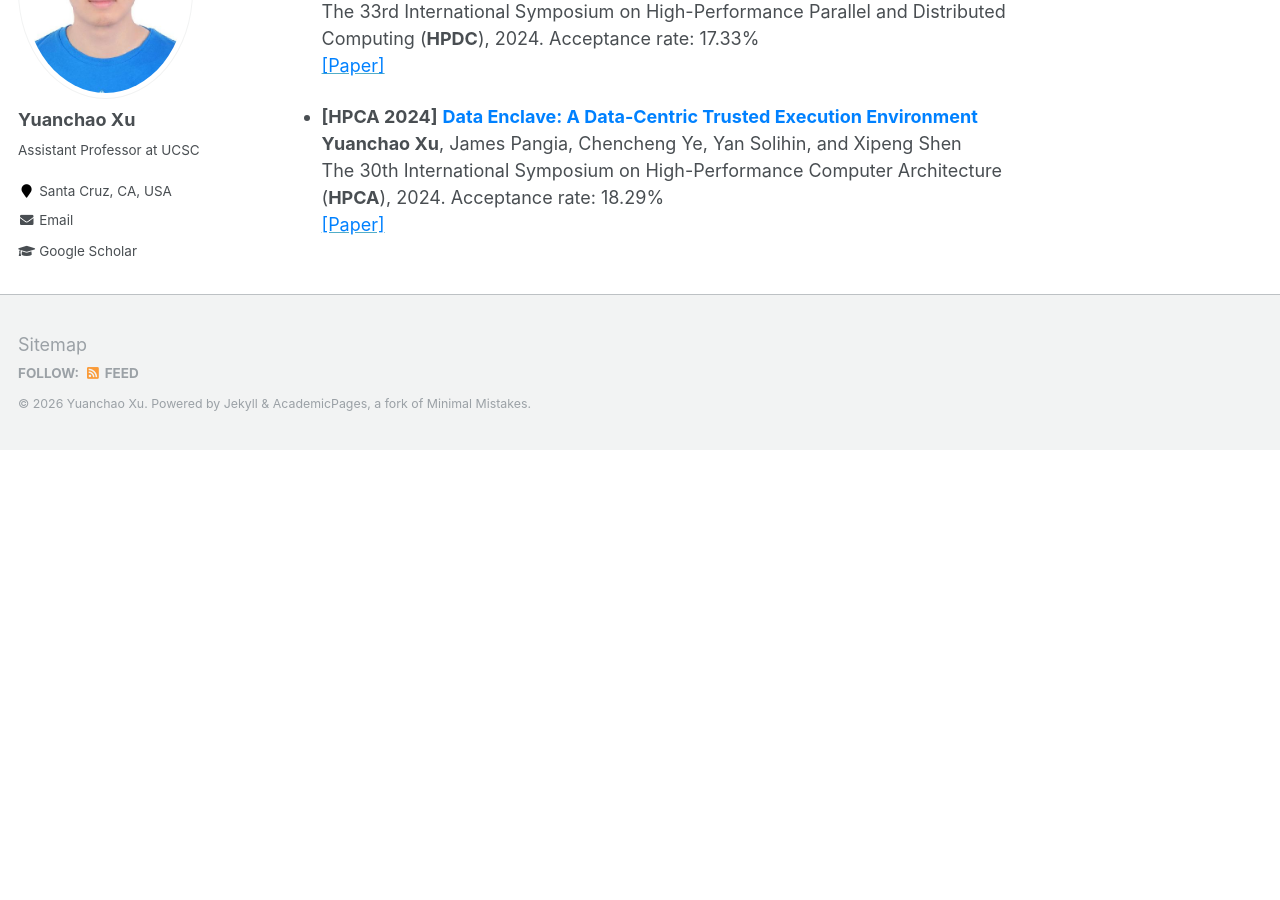
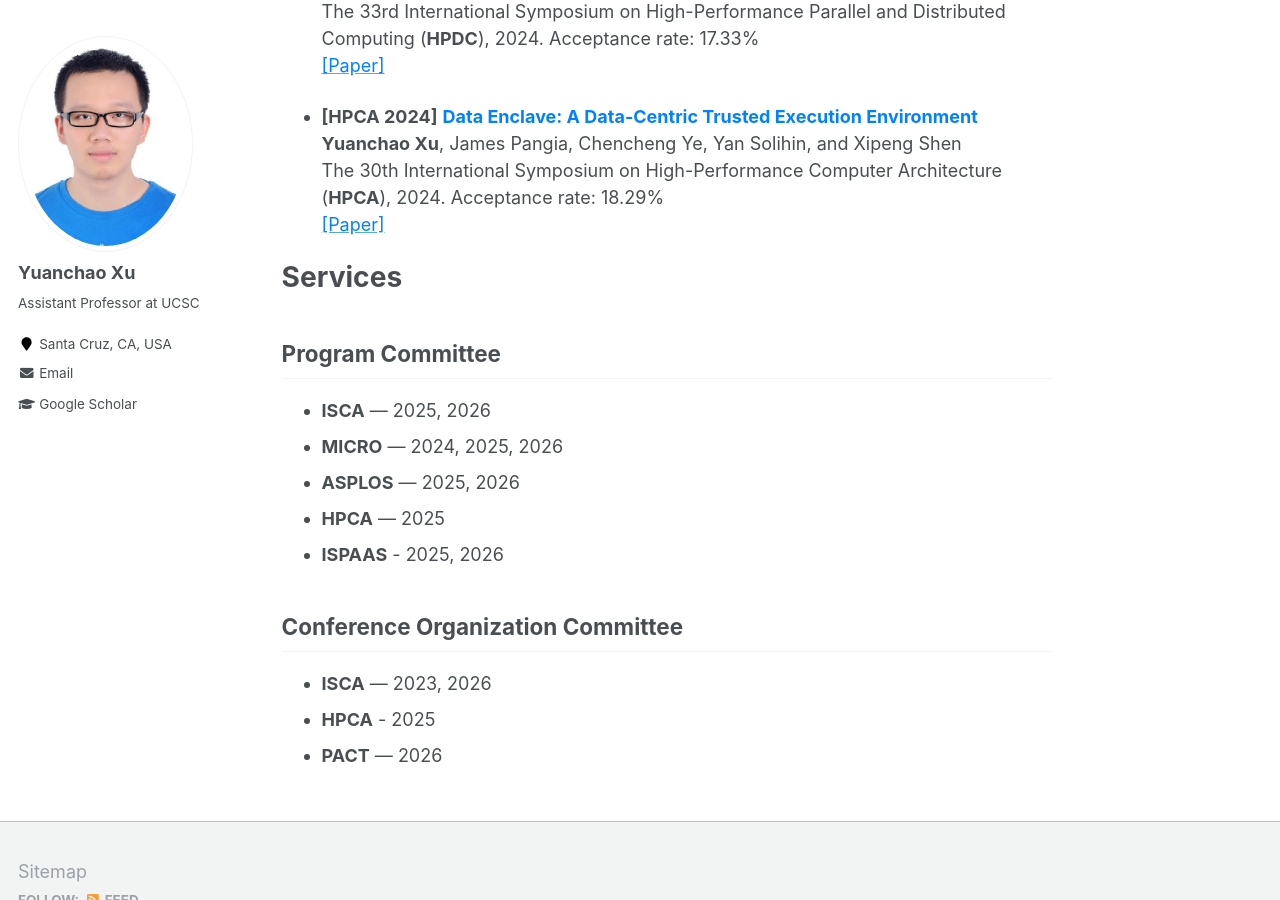
Before and after one commit to yuanchaoxu6/yuanchaoxu6.github.io, a Jekyll site: the page built from _pages/about.md, in a window 1280 px wide and 900 px high, scrolled down 2558 px. Built offline with Jekyll 4.4.1, drawn with Linux system fonts in a browser that asks for light colours; before the commit the page ends 3008 px from its top, so only the background shows below that.

Commit message:
Update about.md

```diff
--- a/_pages/about.md
+++ b/_pages/about.md
@@ -98,6 +98,23 @@ The names of the students in my lab are <ins>underlined</ins>.
   [<font color="#0081ff">[Paper]</font>](http://yuanchaoxu6.github.io/files/HPCA2024_DataEnclave.pdf)
 
 
+Services
+=====
+
+## Program Committee
+
+- **ISCA** — 2025, 2026
+- **MICRO** — 2024, 2025, 2026
+- **ASPLOS** — 2025, 2026
+- **HPCA** — 2025
+- **ISPAAS** - 2025, 2026
+
+## Conference Organization Committee
+
+- **ISCA** — 2023, 2026
+- **HPCA** - 2025
+- **PACT** — 2026
+
 
 <!--
 
```
